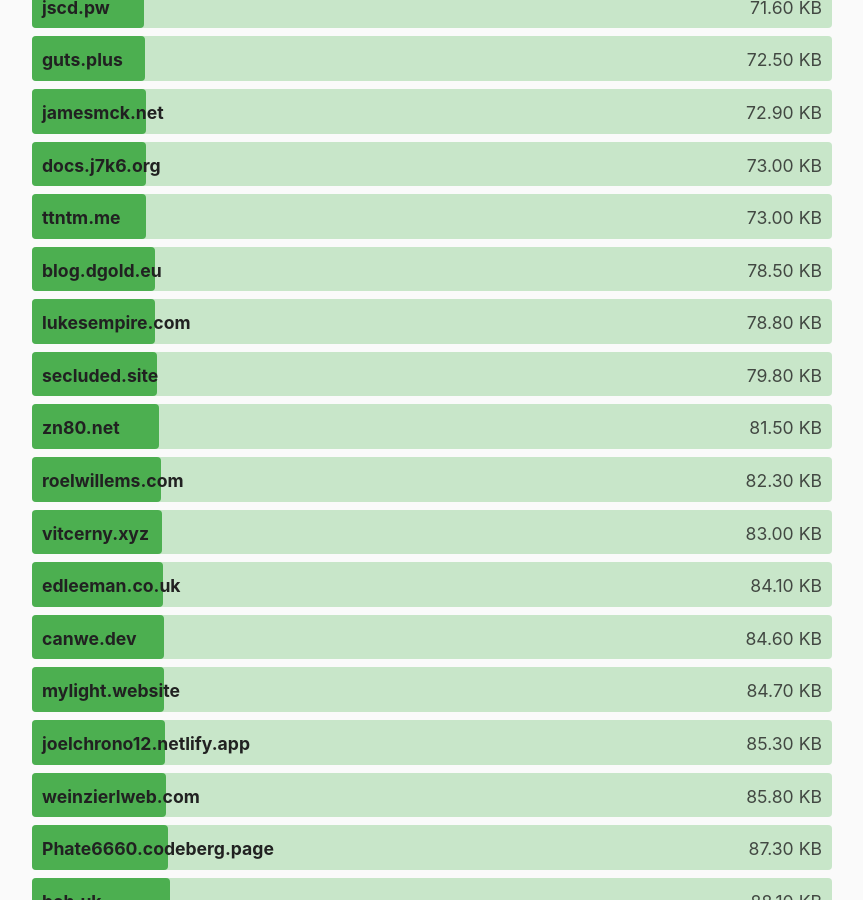
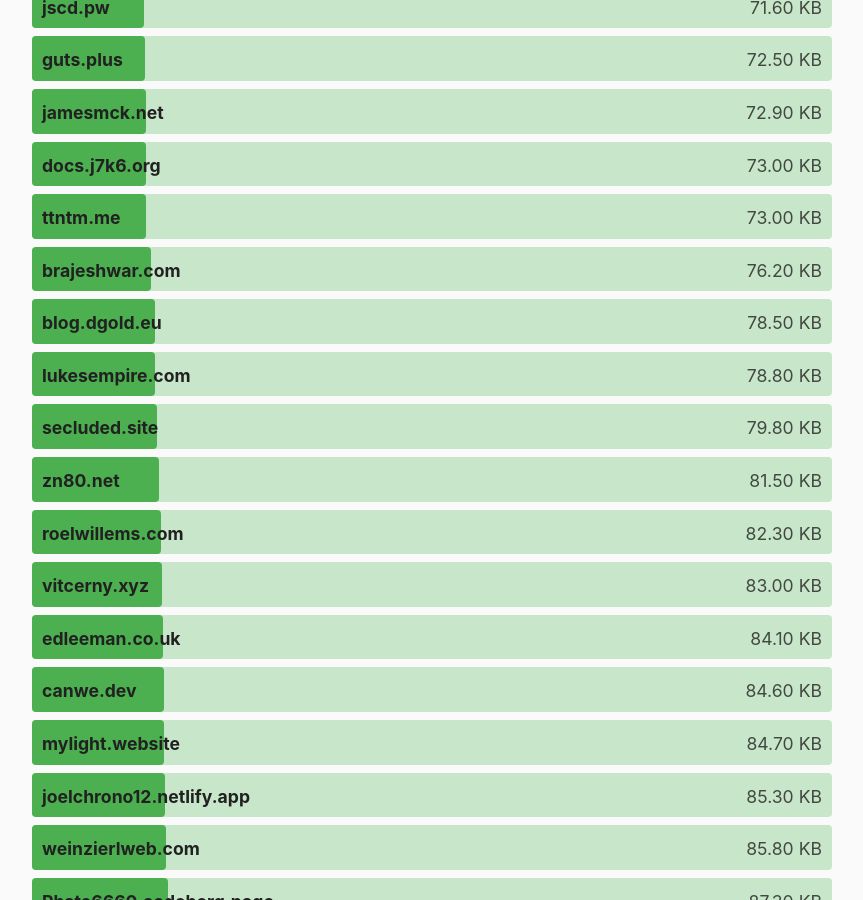
Before and after one commit to kevquirk/512kb.club, a Jekyll site: the page built from index.md, in a window 1280 px wide and 900 px high, scrolled down 8634 px. Shown: the whole window, without its empty margins (208-1071 px from the left). Built offline with Jekyll 4.4.1, drawn with Linux system fonts in a browser that asks for light colours.

Commit message:
brajeshwar.com

```diff
--- a/_data/sites.yml
+++ b/_data/sites.yml
@@ -207,6 +207,11 @@
   url: https://brainbaking.com/
   size: 248.4
   last_checked: N/A
+
+- domain: brajeshwar.com
+  url: https://brajeshwar.com
+  size: 76.2
+  last_checked: 2021-08-04
 
 - domain: bruton.tech
   url: https://bruton.tech/
```
